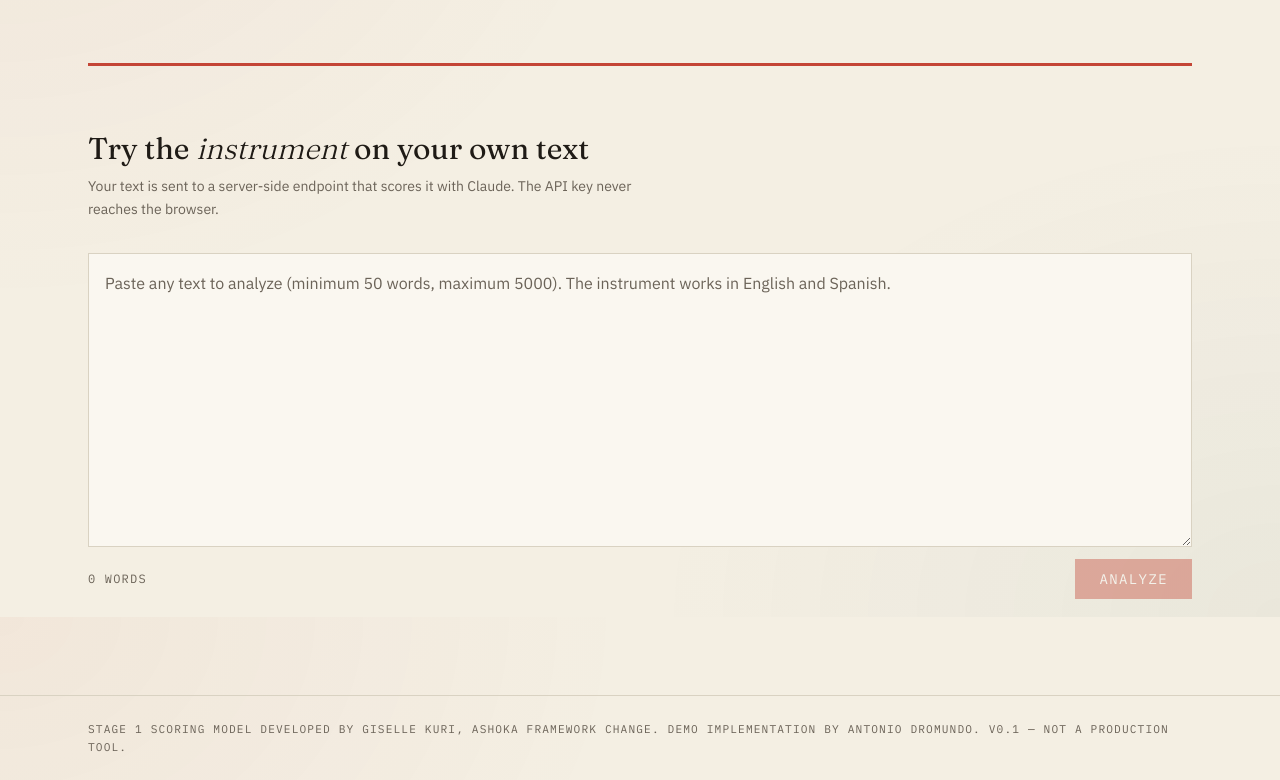
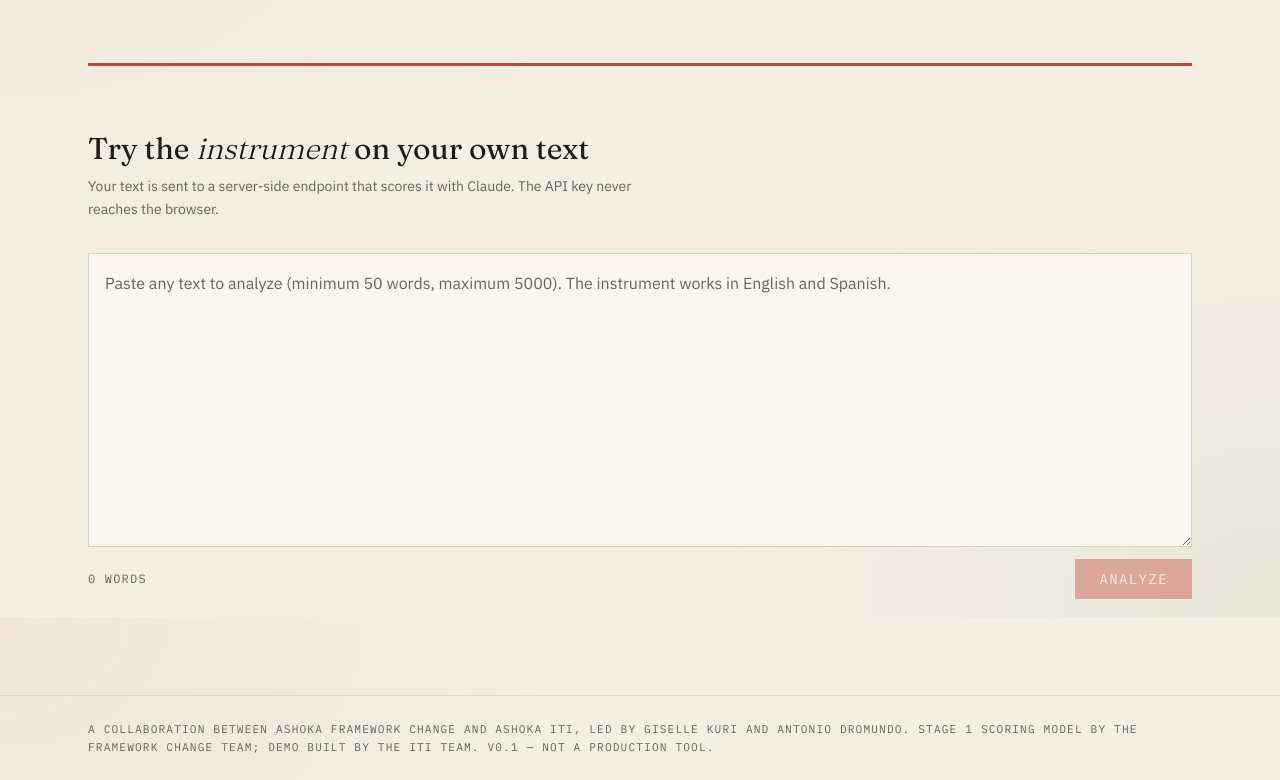
Before and after one commit to antuansabe/scoring-matrix-demo, a Next.js app: page / in a window 1280 px wide. Shown: the part 3383-4163 px from the top of the page. Built offline with nearby package versions, Linux system fonts and the light colour scheme.

Commit message:
chore: expand footer credits to both teams
- Names Ashoka Framework Change and Ashoka ITI explicitly
- Credits Giselle Kuri and Antonio Dromundo as the leads
- Keeps the v0.1 / not-a-production-tool disclaimer

```diff
--- a/components/Footer.tsx
+++ b/components/Footer.tsx
@@ -4,9 +4,10 @@ export function Footer() {
     <footer className="mt-20 border-t border-border">
       <div className="mx-auto max-w-6xl px-6 py-6">
         <p className="font-mono text-[0.7rem] uppercase leading-relaxed tracking-widest text-muted">
-          Stage&nbsp;1 scoring model developed by Giselle Kuri, Ashoka Framework
-          Change. Demo implementation by Antonio Dromundo. v0.1 — not a
-          production tool.
+          A collaboration between Ashoka Framework&nbsp;Change and Ashoka&nbsp;ITI,
+          led by Giselle Kuri and Antonio Dromundo. Stage&nbsp;1 scoring model by
+          the Framework&nbsp;Change team; demo built by the ITI team. v0.1 — not
+          a production tool.
         </p>
       </div>
     </footer>
```
